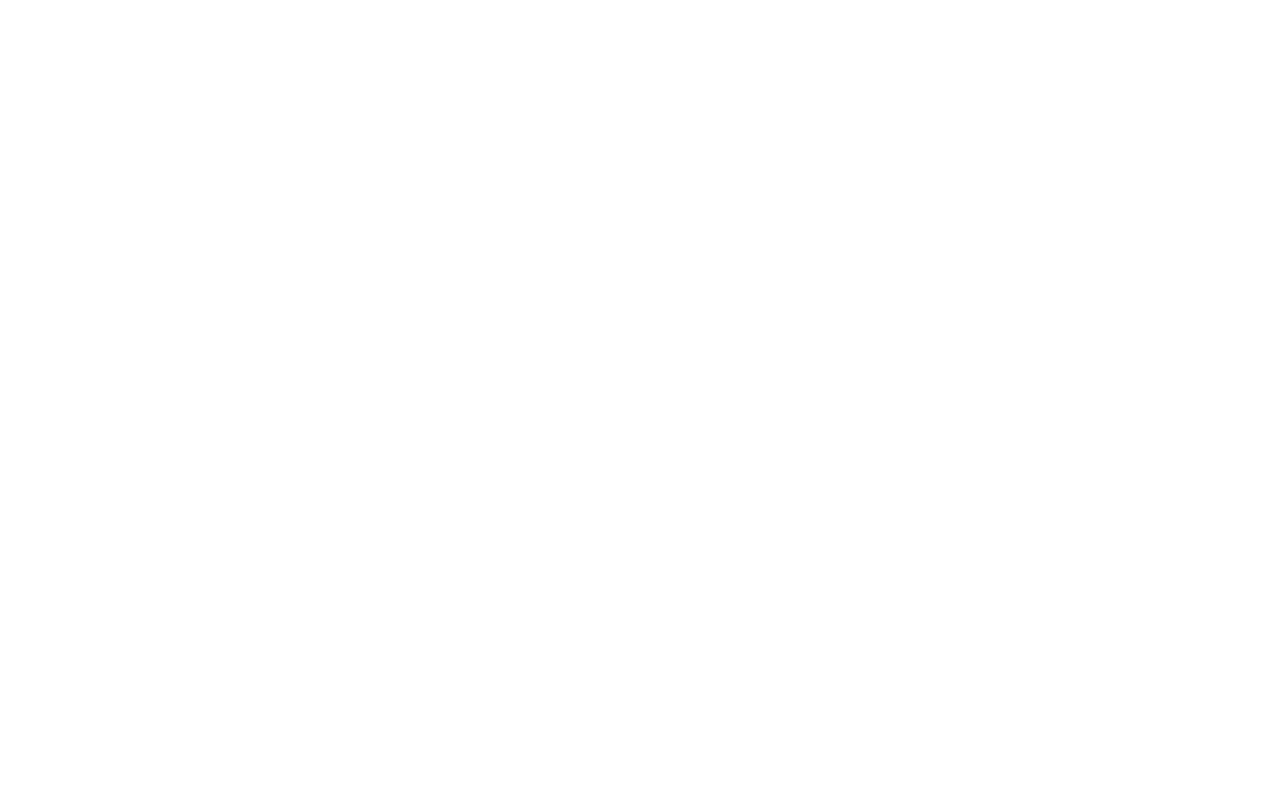
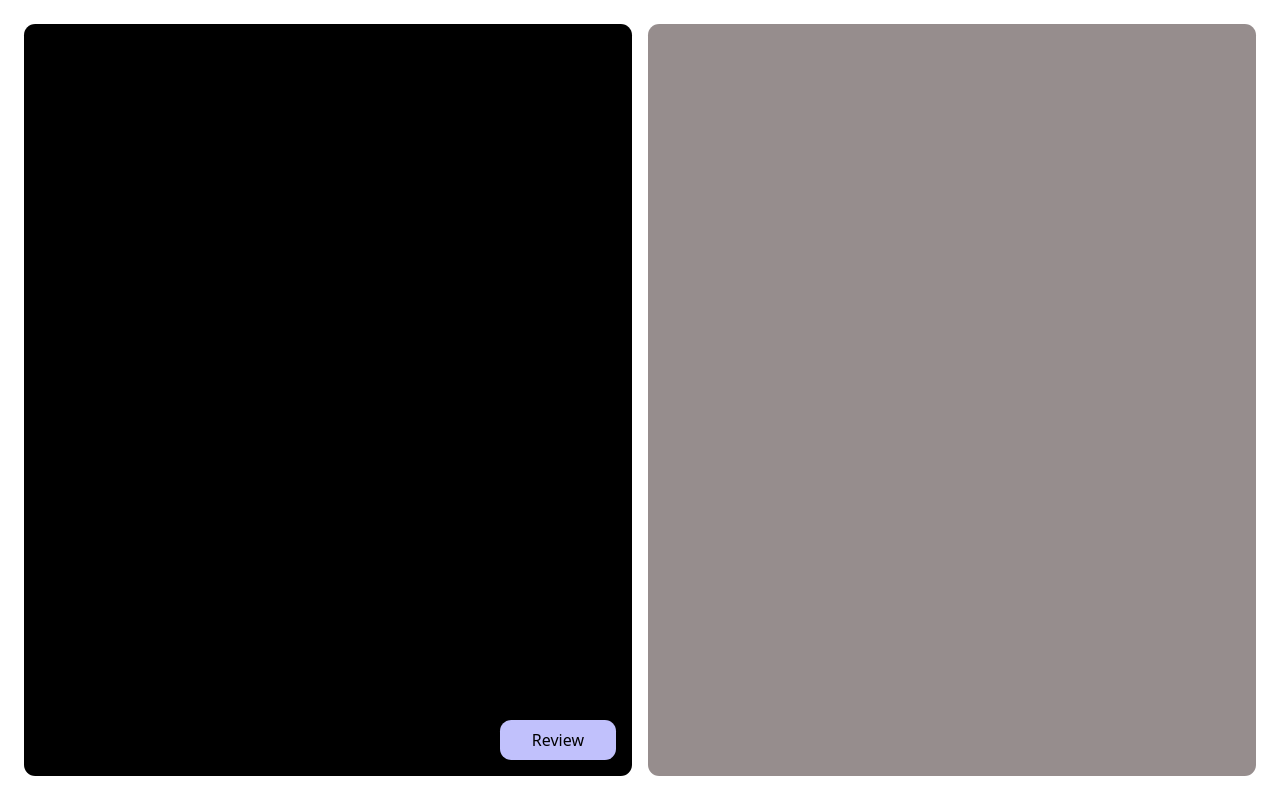
Before and after one commit to ashishmusmade45/CodeVerse-AI, a React app in the folder Frontend/: page / in a window 1280 px wide. Built offline with nearby package versions, Linux system fonts and the light colour scheme; the HTML template or start-up script is replaced by a standard one.

Commit message:
update app.css

```diff
--- a/Frontend/src/App.css
+++ b/Frontend/src/App.css
@@ -1,36 +1,50 @@
-*{
-  margin:0%;
-  padding: 0%;
+* {
+  margin: 0;
+  padding: 0;
   box-sizing: border-box;
 }
 
 html,
 body,
-#root{
+#root {
   height: 100%;
   width: 100%;
 }
 
-main{
-  height: 100%;
-  width: 100%;
-  padding: 2.5rem;
+main {
+  height: 100vh;
+  width: 100vw;
   display: flex;
-  gap:1rem;
-
+  justify-content: space-between;
+  align-items: stretch;
+  gap: 1rem;
+  padding: 1.5rem;
 }
 
 main .left,
-main .right{
-    height: 50%;
-    flex-basis: 50%;
-    border-radius: 0.7rem;
+main .right {
+  flex: 1;
+  border-radius: 0.7rem;
+  height: 100%;
 }
 
-main .left{
+main .left {
   background-color: black;
+  position: relative;
+  flex-basis: 50%;
 }
 
-main .right{
-  background-color: rgb(197, 197, 197);
+main .left .review {
+  position: absolute;
+  bottom: 1rem;
+  right: 1rem;
+  background-color: rgb(193, 193, 252);
+  color: #000;
+  padding: 0.5rem 2rem;
+  border-radius: 0.7rem;
 }
+
+main .right {
+  background-color: rgb(150, 141, 141);
+  flex-basis: 50%;
+}
--- a/Frontend/src/App.jsx
+++ b/Frontend/src/App.jsx
@@ -1,19 +1,17 @@
 import { useState } from 'react'
-import reactLogo from './assets/react.svg'
-import viteLogo from '/vite.svg'
 import './App.css'
 
 function App() {
   const [count, setCount] = useState(0)
 
   return (
-    <>
+    <main>
       <div className="left">
         <div className="code"></div>
-        <div className="review"></div>
+        <div className="review">Review</div>
       </div>
       <div className="right"></div>
-    </>
+    </main>
   )
 }
 
```
